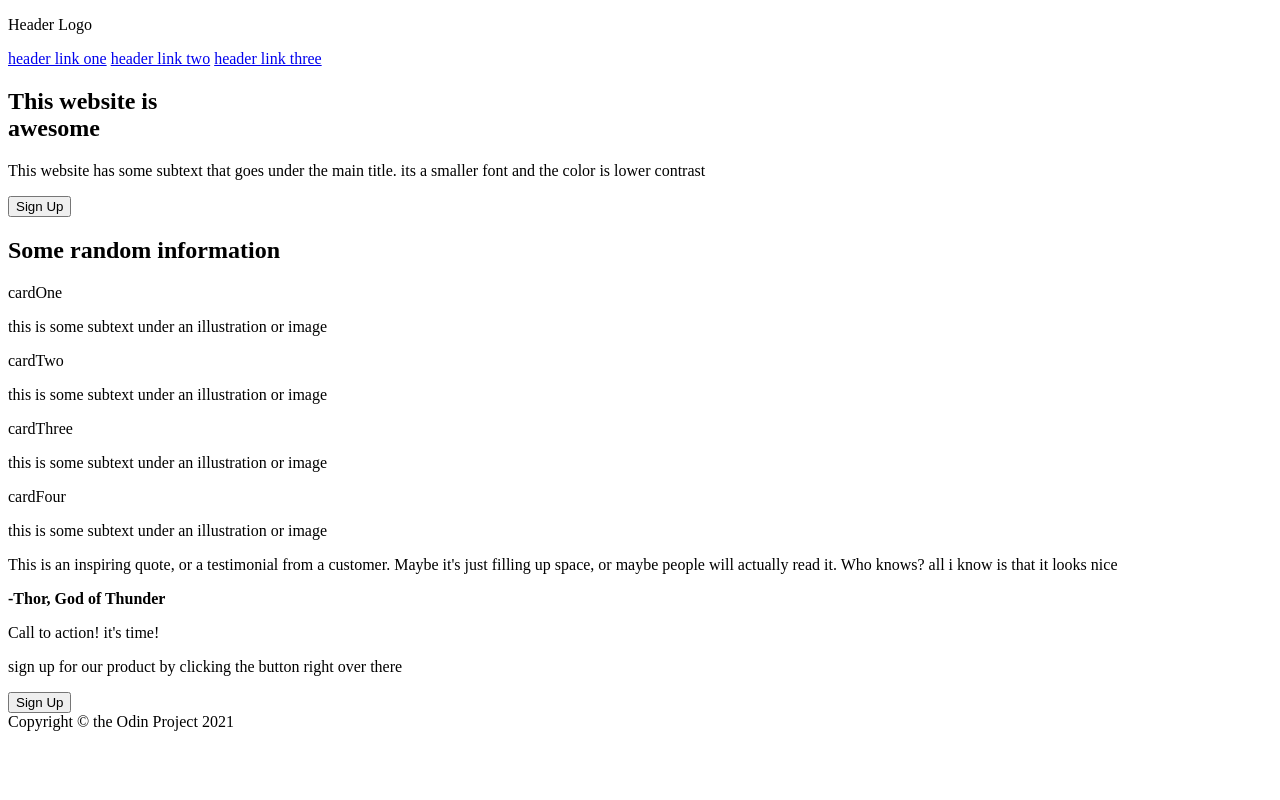
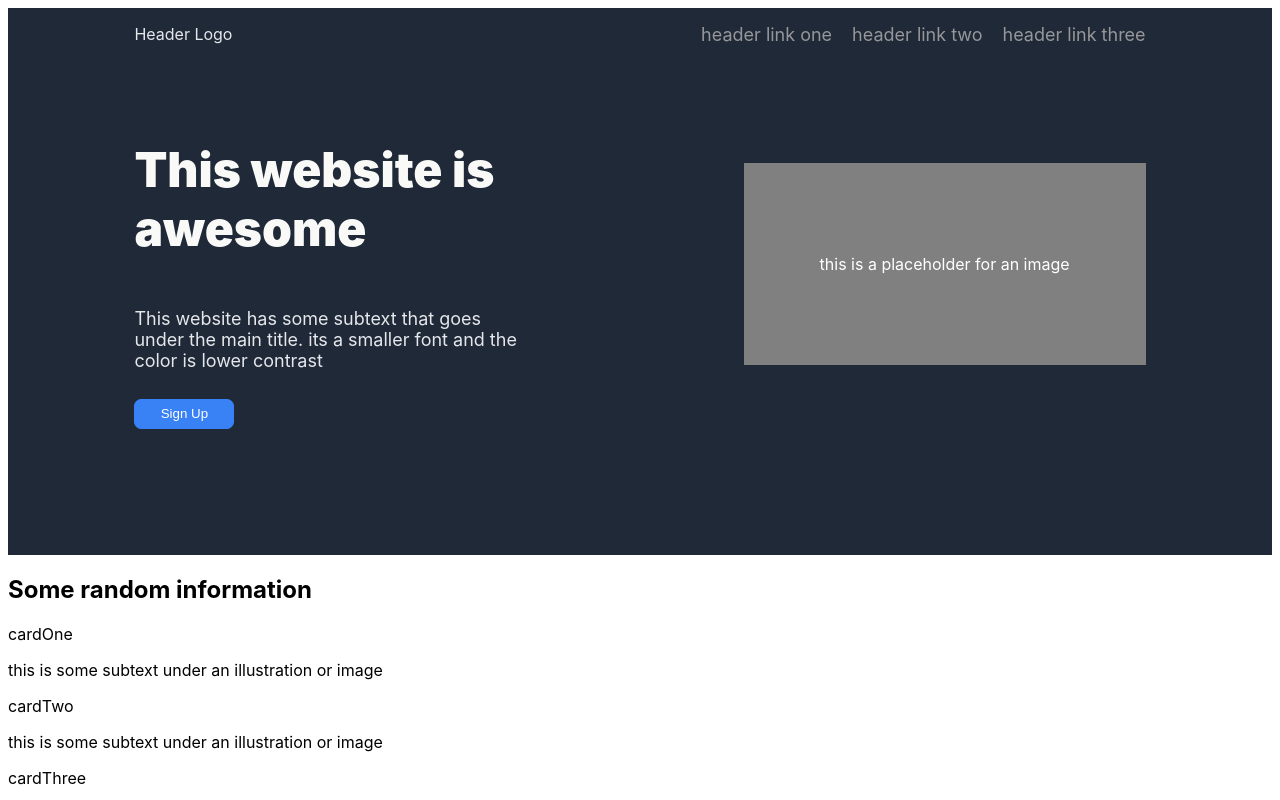
Before and after one commit to Vooncoding/LandingPage, a plain HTML site: page index.html in a window 1280 px wide. Shown: the top 800 px of the page. Drawn offline with Linux system fonts and the light colour scheme.

Commit message:
hero klar

```diff
--- a/index.html
+++ b/index.html
@@ -7,26 +7,38 @@
     <title>Document</title>
 </head>
 <body>
-        <div class="hero"> <!-- hero ska nog ha en height också och en bakgrundsfärg-->
+        <div class="hero">
 
     <div class="navbar">
         <p>Header Logo</p>
+        <div class="links">
         <a href="#">header link one</a>
         <a href="#">header link two</a>
         <a href="#">header link three</a>
     </div>
+    </div>
 
+    <div class="container">
     <div class="hero-text">
     <h2>This website is <br>awesome</h2>
-        <p>This website has some subtext that goes under the main title. its a smaller font and the color is lower contrast</p> <!-- Detta ska ha en width i css-->
+        <p>This website has some subtext that goes under the main title. its a smaller font and the color is lower contrast</p>
         <button>Sign Up</button>
     </div>
+    <div class="placeholder">
+
+        <p>this is a placeholder for an image</p>
+    </div>
+</div>
+
+    </div>
+
+
     <div class="main-content">
+        <h2>Some random information</h2>
 
-            <div class="cards">
-        <h2>Some random information</h2>
+        <div class="cards">
         <div class="card">cardOne</div>
-        <p>this is some subtext under an illustration or image</p> <!--Dessa texter ska ha en width också-->
+        <p>this is some subtext under an illustration or image</p>
         <div class="card">cardTwo</div>
         <p>this is some subtext under an illustration or image</p>
         <div class="card">cardThree</div>
--- a/style.css
+++ b/style.css
@@ -0,0 +1,84 @@
+
+
+body{
+    font-family: "Inter", sans-serif;
+    font-optical-sizing: auto;
+    font-weight: 30px;
+    font-style: normal;
+}
+
+.navbar{
+    display: flex;
+    flex-direction: row;
+    gap: 20px;
+    align-items: center;
+    justify-content: space-between;
+    padding: 0 10%;
+    color: #e5e7eb;
+
+}
+.links{
+    display: flex;
+    gap: 20px;
+
+}
+a{
+    text-decoration: none;
+    font-size: 18px;
+    color: #979799;
+
+}
+.hero{
+    background-color: #1f2937;
+
+}
+
+.hero h2{
+    font-size: 48px;
+    color: #f9faf8;
+    font-weight: 900;
+}
+
+.container{
+    display: flex;
+    flex-direction: row;
+    align-items: center;
+
+    justify-content: space-between;
+    padding: 40px 10% 10%  ;
+    flex: 1;
+}
+
+.placeholder{
+    border: 1px solid gray;
+    height: 200px;
+    width: 400px;
+    color: white;
+    background-color: gray;
+    display: flex;
+    align-items: center;
+    justify-content: center;
+
+}
+
+.hero-text p{
+    font-size: 18px;
+    color: #e5e7eb;
+    margin-top: 0;
+    max-width: 400px;
+}
+
+.hero button{
+    background-color: #3882f6;
+    color: white;
+    height: 30px;
+    width: 100px;
+    border: 1px solid #3882f6;
+    border-radius: 7px;
+}
+
+.hero-text{
+    display: flex;
+    flex-direction: column;
+    gap: 10px;
+}
```
